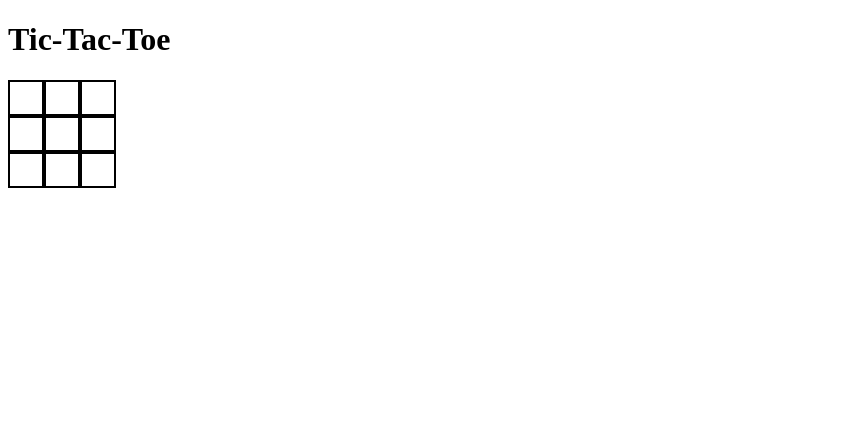
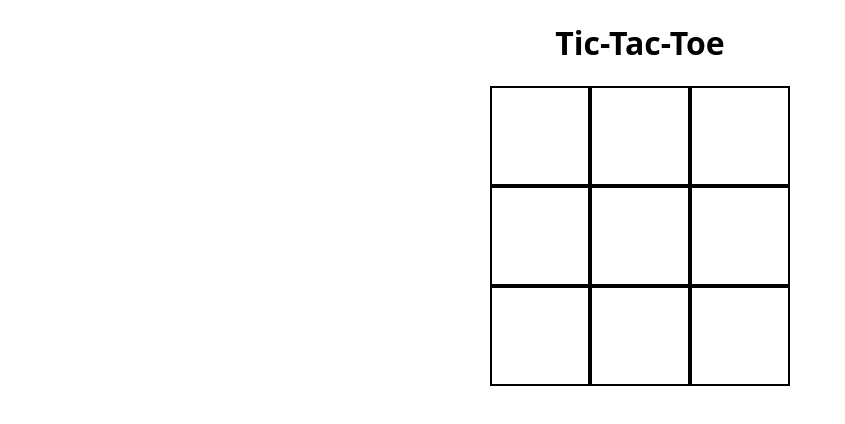
Before and after one commit to JoshDevHub/TicTacToe-js, a plain HTML site: page index.html in a window 1280 px wide. Both pictures are taken after a click on the button "Start Game". Shown: the whole page, without its empty margins (0-845 px from the left). Drawn offline with Linux system fonts and the light colour scheme.

Commit message:
feat: add basic layout styles

```diff
--- a/styles.css
+++ b/styles.css
@@ -1,5 +1,19 @@
+*, *::before, *::after {
+  box-sizing: border-box;
+}
+
+html {
+  font-family: 'Open Sans', sans-serif;
+  font-size: 16px;
+}
+
+h1 {
+  text-align: center;
+}
+
 .row {
   display: flex;
+  justify-content: center;
 }
 
 .square {
@@ -7,8 +21,8 @@
   border: solid 2px black;
   display: flex;
   justify-content: center;
-  width: 32px;
-  height: 32px;
+  width: 100px;
+  height: 100px;
 }
 
 .modal-overlay {
```
